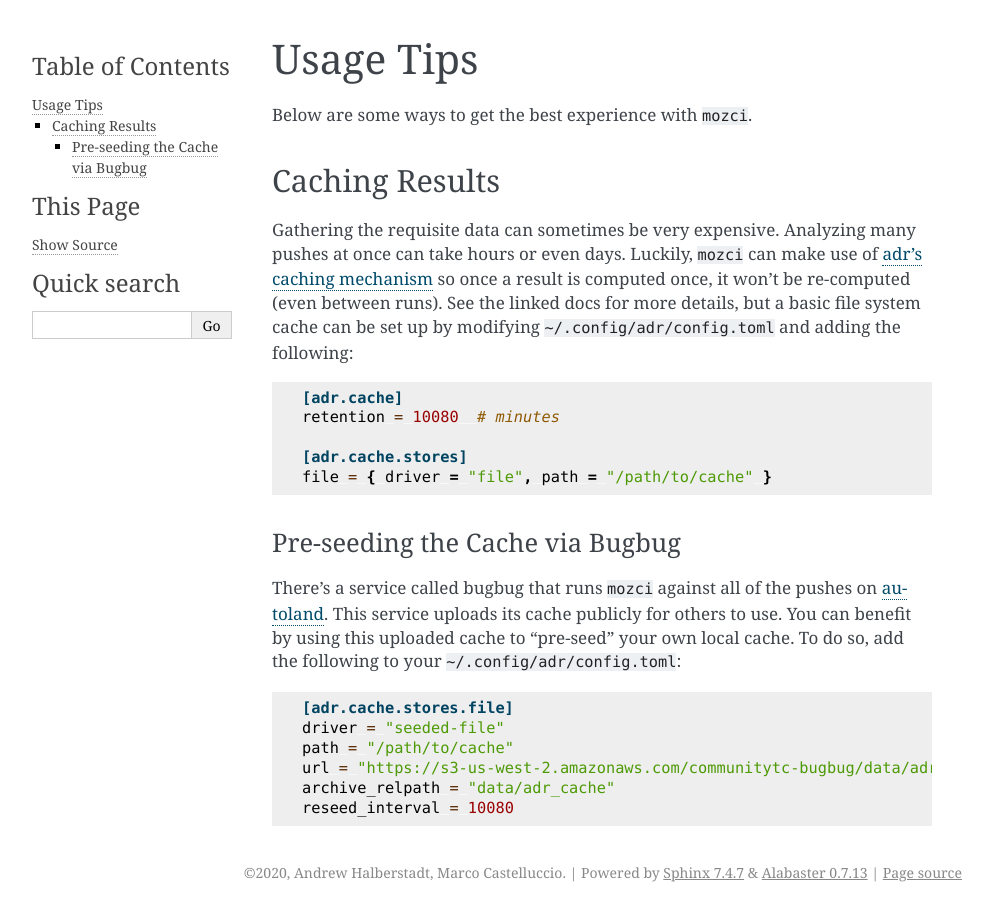
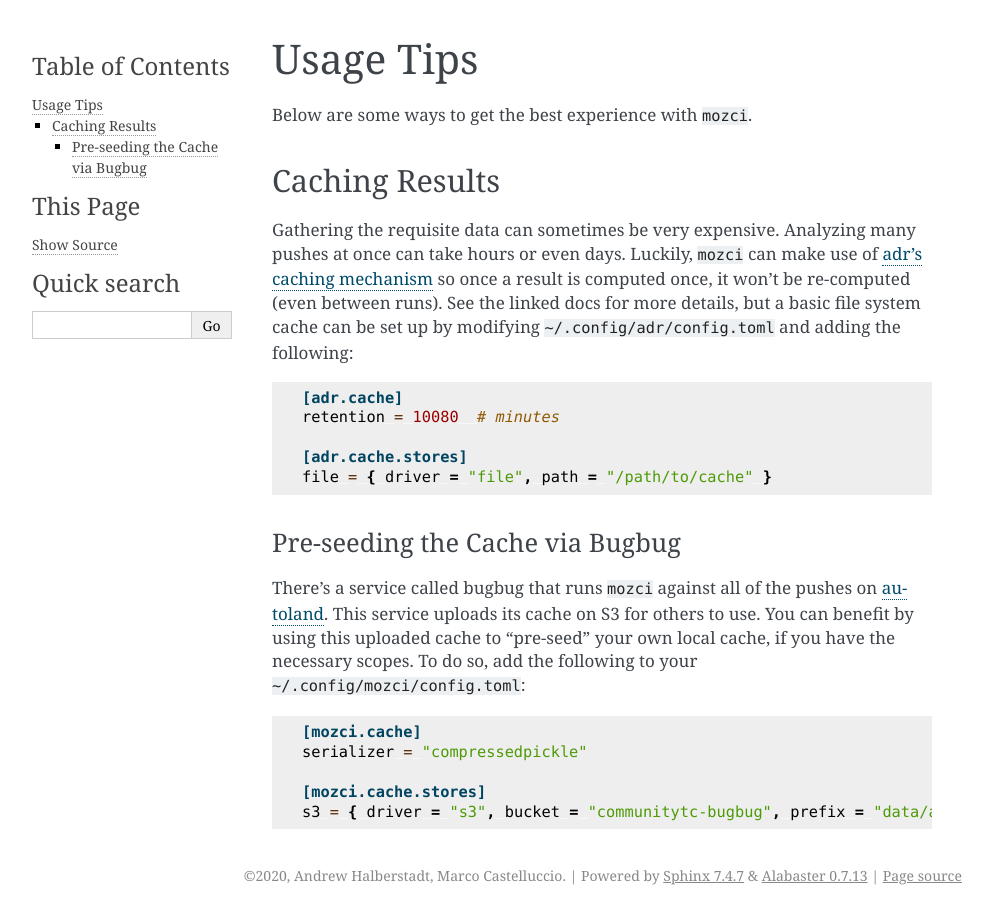
Before and after one commit to mozilla/mozci, a Sphinx documentation site: the page built from docs/usage.rst, in a window 1280 px wide. Shown: the whole page, without its empty margins (148-1141 px from the left). Built offline with Sphinx 7.4.7, drawn with Linux system fonts in a browser that asks for light colours.

Commit message:
Update the section about pre-seeding the cache

```diff
--- a/docs/usage.rst
+++ b/docs/usage.rst
@@ -29,18 +29,17 @@
 ~~~~~~~~~~~~~~~~~~~~~~~~~~~~~~~~
 
 There's a service called bugbug that runs ``mozci`` against all of the pushes on `autoland`_. This
-service uploads its cache publicly for others to use. You can benefit by using this uploaded cache
-to "pre-seed" your own local cache. To do so, add the following to your
-``~/.config/adr/config.toml``:
+service uploads its cache on S3 for others to use. You can benefit by using this uploaded cache
+to "pre-seed" your own local cache, if you have the necessary scopes. To do so, add the following to your
+``~/.config/mozci/config.toml``:
 
 .. code-block:: toml
 
-    [adr.cache.stores.file]
-    driver = "seeded-file"
-    path = "/path/to/cache"
-    url = "https://s3-us-west-2.amazonaws.com/communitytc-bugbug/data/adr_cache.tar.zst"
-    archive_relpath = "data/adr_cache"
-    reseed_interval = 10080
+    [mozci.cache]
+    serializer = "compressedpickle"
+
+    [mozci.cache.stores]
+    s3 = { driver = "s3", bucket = "communitytc-bugbug", prefix = "data/adr_cache/" }
 
 
 .. _autoland: https://treeherder.mozilla.org/#/jobs?repo=autoland
```
